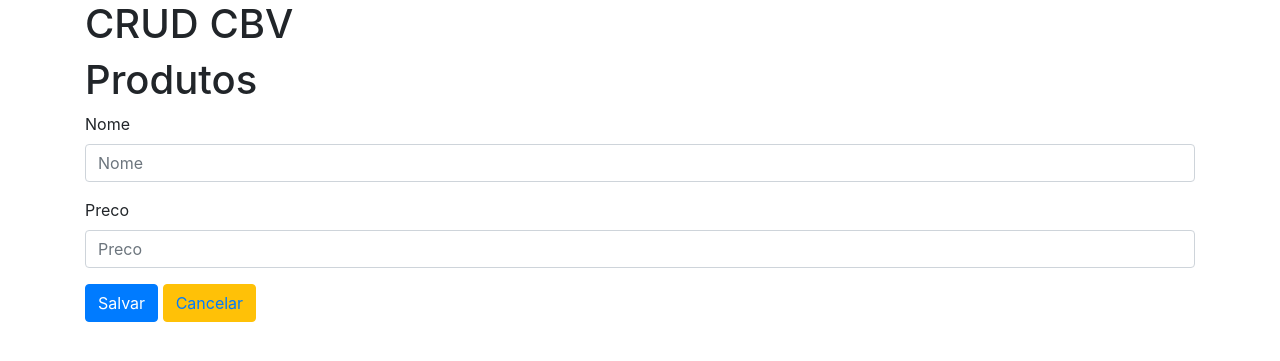
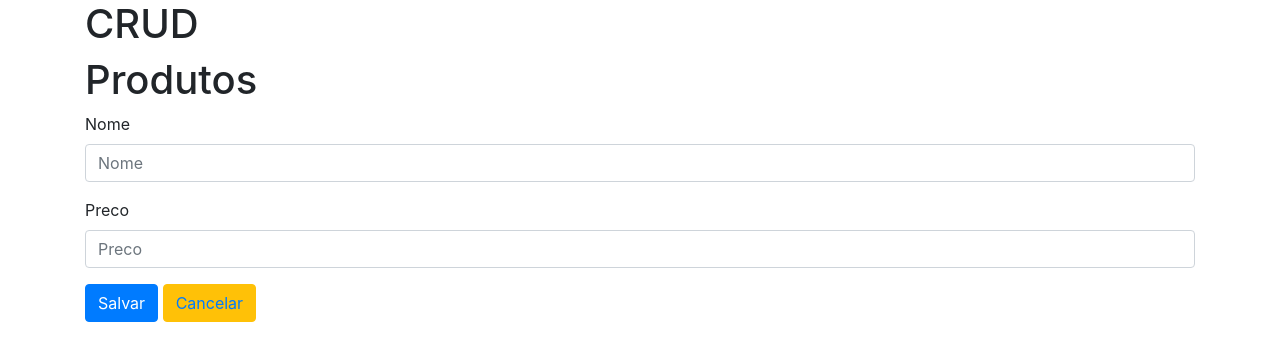
Before and after one commit to AdrianoRobson/crud-django, a Django app: page /add/ in a window 1280 px wide. Shown: the top 361 px of the page. Run offline with Django 3.2, Linux system fonts and the light colour scheme; some libraries are stand-ins or nearby versions.

Commit message:
Alterando a tag h1 do arquivo index.html

```diff
--- a/core/templates/base.html
+++ b/core/templates/base.html
@@ -9,7 +9,7 @@
 </head>
 <body>
     <div class="container">
-        <h1>CRUD CBV</h1>
+        <h1>CRUD</h1>
         {% block content %}
         {% endblock %}
     </div>
```
Also changed, not shown: db.sqlite3.
